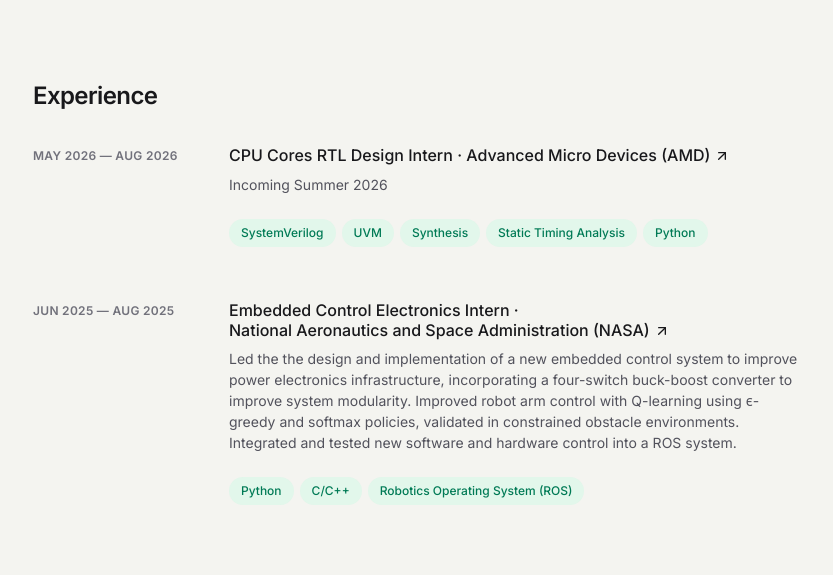
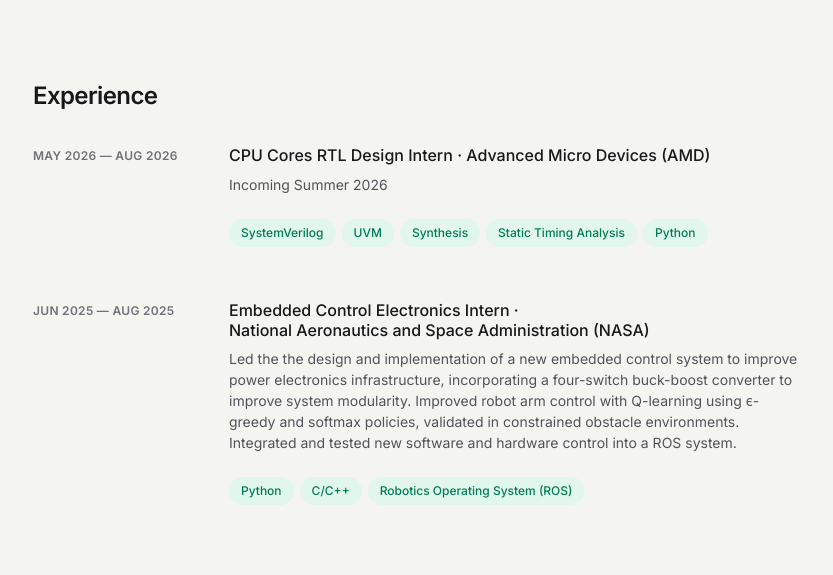
Before and after one commit to chene12/web, a React (Vite) app: page / in a window 1280 px wide. Shown: the part 1140-1715 px from the top of the page, without its empty margins (223-1056 px from the left). Built offline with nearby package versions, Linux system fonts and the light colour scheme; a web font is replaced by a local one.

Commit message:
Updated Experiences

```diff
--- a/src/components/Experience.tsx
+++ b/src/components/Experience.tsx
@@ -1,11 +1,9 @@
 import { motion } from "motion/react";
-import { ArrowUpRight } from "lucide-react";
 
 const experiences = [
   {
     title: "CPU Cores RTL Design Intern",
     company: "Advanced Micro Devices (AMD)",
-    url: "#",
     date: "May 2026 — Aug 2026",
     description:
       `Incoming Summer 2026`,
@@ -14,7 +12,6 @@
   {
     title: "Embedded Control Electronics Intern",
     company: "National Aeronautics and Space Administration (NASA)",
-    url: "#",
     date: "Jun 2025 — Aug 2025",
     description:
       `Led the the design and implementation of a new embedded control system to improve power electronics infrastructure,
@@ -57,21 +54,14 @@
               <div className="z-10 sm:col-span-6">
                 <h3 className="font-medium leading-snug text-zinc-900">
                   <div>
-                    <a
-                      className="inline-flex items-baseline font-medium leading-tight text-zinc-900 hover:text-emerald-600 focus-visible:text-emerald-600 group/link text-base"
-                      href={exp.url}
-                      target="_blank"
-                      rel="noreferrer"
-                    >
-                      <span className="absolute -inset-x-4 -inset-y-2.5 hidden rounded md:-inset-x-6 md:-inset-y-4 lg:block"></span>
+                    <div className="inline-flex items-baseline font-medium leading-tight text-zinc-900 text-base">
                       <span>
                         {exp.title} ·{" "}
                         <span className="inline-block">
                           {exp.company}
-                          <ArrowUpRight className="inline-block h-4 w-4 shrink-0 transition-transform group-hover/link:-translate-y-1 group-hover/link:translate-x-1 ml-1" />
                         </span>
                       </span>
-                    </a>
+                    </div>
                   </div>
                 </h3>
                 <p className="mt-2 text-sm leading-normal text-zinc-600">
```
